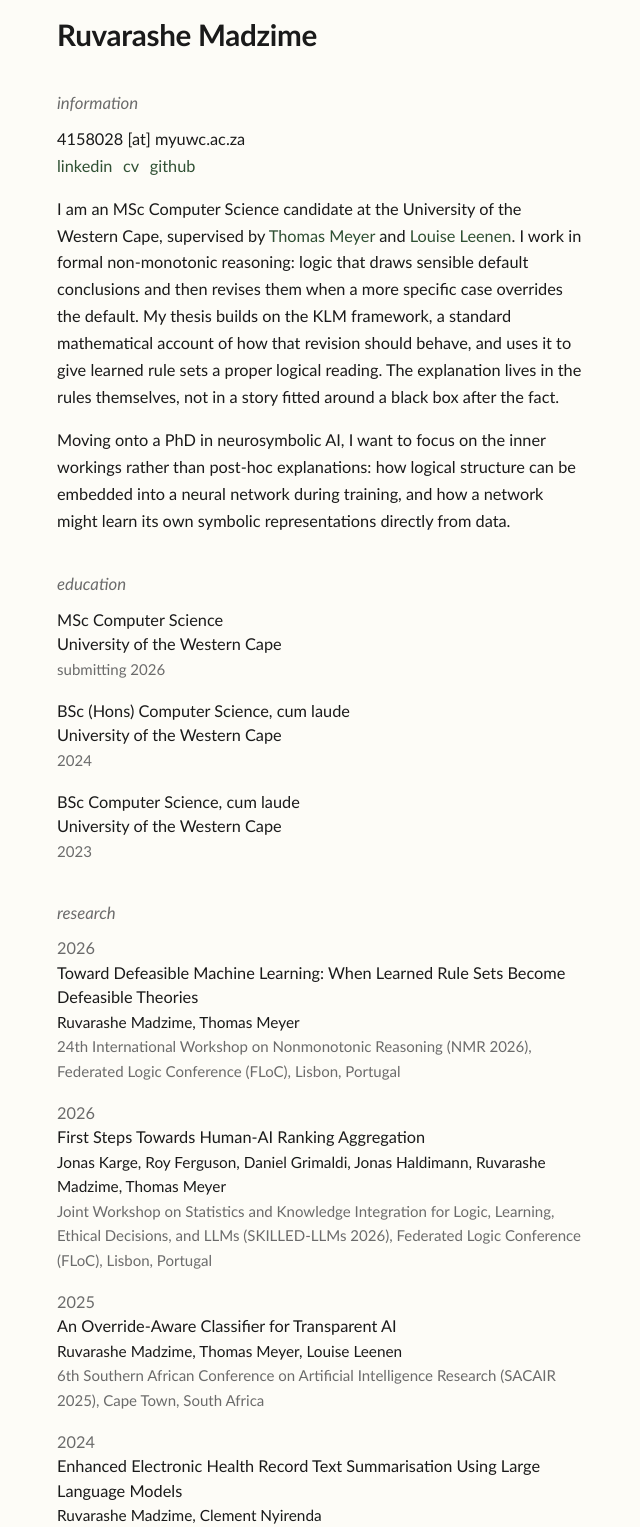
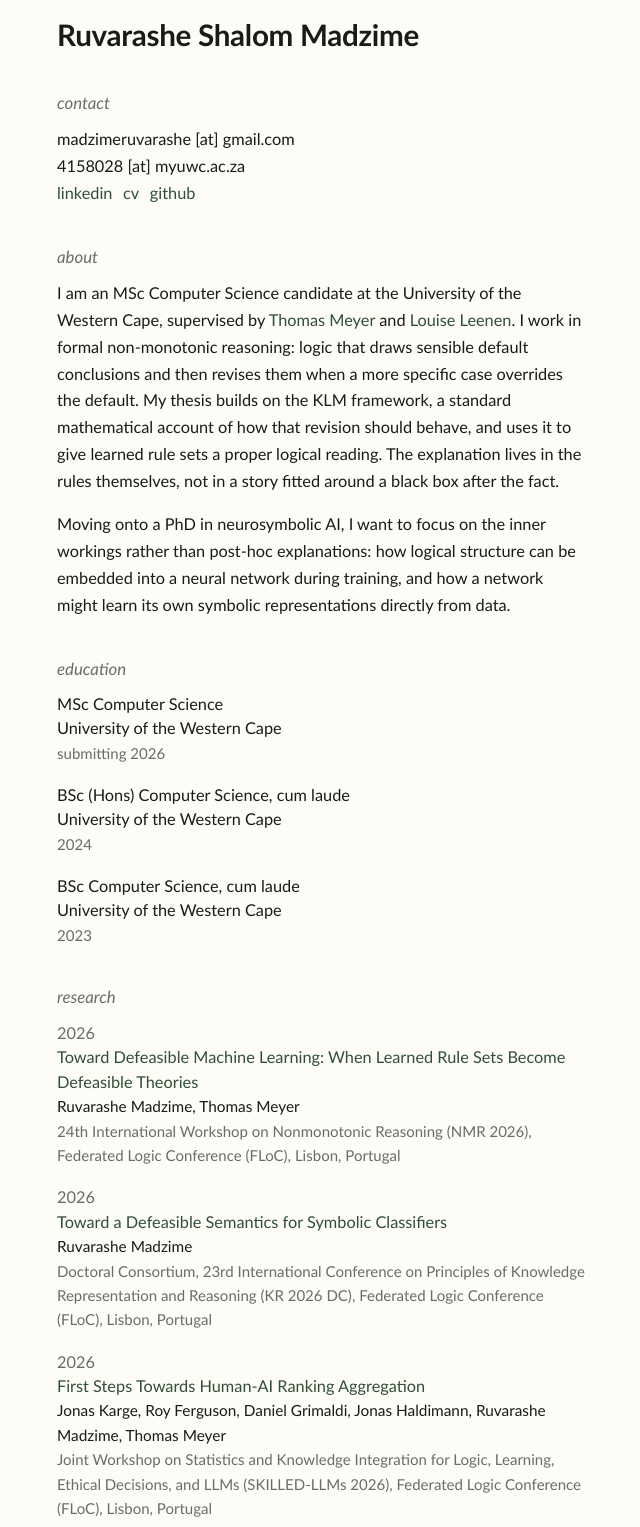
Before and after one commit to rue404NotFound/rue404NotFound.github.io, a plain HTML site: page index.html in a window 1280 px wide. Shown: the part 155-1682 px from the top of the page, without its empty margins (319-959 px from the left). Drawn offline with Linux system fonts and the light colour scheme.

Commit message:
Contact + about headers; clickable paper titles; add KR 2026 DC paper

```diff
--- a/index.html
+++ b/index.html
@@ -3,23 +3,25 @@
 <head>
 <meta charset="UTF-8">
 <meta name="viewport" content="width=device-width, initial-scale=1">
-<title>Ruvarashe Madzime</title>
-<meta name="description" content="Ruvarashe Madzime, MSc Computer Science candidate at the University of the Western Cape. Machine learning and formal reasoning.">
+<title>Ruvarashe Shalom Madzime</title>
+<meta name="description" content="Ruvarashe Shalom Madzime, MSc Computer Science candidate at the University of the Western Cape. Machine learning and formal reasoning.">
 <link rel="stylesheet" href="style.css">
 </head>
 <body>
 <main>
-  <img class="portrait" src="assets/portrait.jpg" alt="Ruvarashe Madzime">
-  <h1>Ruvarashe Madzime</h1>
+  <img class="portrait" src="assets/portrait.jpg" alt="Ruvarashe Shalom Madzime">
+  <h1>Ruvarashe Shalom Madzime</h1>
 
-  <h2>information</h2>
+  <h2>contact</h2>
   <p class="info">
+    madzimeruvarashe [at] gmail.com<br>
     4158028 [at] myuwc.ac.za<br>
     <a href="https://www.linkedin.com/in/ruvarashe-madzime">linkedin</a>
     <a href="assets/CV.pdf">cv</a>
     <a href="https://github.com/rue404NotFound">github</a>
   </p>
 
+  <h2>about</h2>
   <p>
     I am an MSc Computer Science candidate at the University of the Western Cape, supervised by <a href="https://tommiemeyer.org.za/">Thomas Meyer</a> and <a href="https://cs.uwc.ac.za/prof-louise-leenen/">Louise Leenen</a>. I work in formal non-monotonic reasoning: logic that draws sensible default conclusions and then revises them when a more specific case overrides the default. My thesis builds on the KLM framework, a standard mathematical account of how that revision should behave, and uses it to give learned rule sets a proper logical reading. The explanation lives in the rules themselves, not in a story fitted around a black box after the fact.
   </p>
@@ -37,10 +39,11 @@
 
   <h2>research</h2>
   <div class="pubs">
-    <p><span class="year">2026</span><br>Toward Defeasible Machine Learning: When Learned Rule Sets Become Defeasible Theories<br><span class="authors">Ruvarashe Madzime, Thomas Meyer</span><br><span class="dim">24th International Workshop on Nonmonotonic Reasoning (NMR 2026), Federated Logic Conference (FLoC), Lisbon, Portugal</span></p>
-    <p><span class="year">2026</span><br>First Steps Towards Human-AI Ranking Aggregation<br><span class="authors">Jonas Karge, Roy Ferguson, Daniel Grimaldi, Jonas Haldimann, Ruvarashe Madzime, Thomas Meyer</span><br><span class="dim">Joint Workshop on Statistics and Knowledge Integration for Logic, Learning, Ethical Decisions, and LLMs (SKILLED-LLMs 2026), Federated Logic Conference (FLoC), Lisbon, Portugal</span></p>
-    <p><span class="year">2025</span><br>An Override-Aware Classifier for Transparent AI<br><span class="authors">Ruvarashe Madzime, Thomas Meyer, Louise Leenen</span><br><span class="dim">6th Southern African Conference on Artificial Intelligence Research (SACAIR 2025), Cape Town, South Africa</span></p>
-    <p><span class="year">2024</span><br>Enhanced Electronic Health Record Text Summarisation Using Large Language Models<br><span class="authors">Ruvarashe Madzime, Clement Nyirenda</span><br><span class="dim">5th Southern African Conference on Artificial Intelligence Research (SACAIR 2024), Bloemfontein, South Africa</span></p>
+    <p><span class="year">2026</span><br><a href="assets/papers/nmr2026-defeasible-machine-learning.pdf">Toward Defeasible Machine Learning: When Learned Rule Sets Become Defeasible Theories</a><br><span class="authors">Ruvarashe Madzime, Thomas Meyer</span><br><span class="dim">24th International Workshop on Nonmonotonic Reasoning (NMR 2026), Federated Logic Conference (FLoC), Lisbon, Portugal</span></p>
+    <p><span class="year">2026</span><br><a href="https://ceur-ws.org/Vol-4218/paper3.pdf">Toward a Defeasible Semantics for Symbolic Classifiers</a><br><span class="authors">Ruvarashe Madzime</span><br><span class="dim">Doctoral Consortium, 23rd International Conference on Principles of Knowledge Representation and Reasoning (KR 2026 DC), Federated Logic Conference (FLoC), Lisbon, Portugal</span></p>
+    <p><span class="year">2026</span><br><a href="assets/papers/skilled-llms2026-ranking-aggregation.pdf">First Steps Towards Human-AI Ranking Aggregation</a><br><span class="authors">Jonas Karge, Roy Ferguson, Daniel Grimaldi, Jonas Haldimann, Ruvarashe Madzime, Thomas Meyer</span><br><span class="dim">Joint Workshop on Statistics and Knowledge Integration for Logic, Learning, Ethical Decisions, and LLMs (SKILLED-LLMs 2026), Federated Logic Conference (FLoC), Lisbon, Portugal</span></p>
+    <p><span class="year">2025</span><br><a href="assets/papers/sacair2025-override-aware-classifier.pdf">An Override-Aware Classifier for Transparent AI</a><br><span class="authors">Ruvarashe Madzime, Thomas Meyer, Louise Leenen</span><br><span class="dim">6th Southern African Conference on Artificial Intelligence Research (SACAIR 2025), Cape Town, South Africa</span></p>
+    <p><span class="year">2024</span><br><a href="assets/papers/sacair2024-ehr-summarisation.pdf">Enhanced Electronic Health Record Text Summarisation Using Large Language Models</a><br><span class="authors">Ruvarashe Madzime, Clement Nyirenda</span><br><span class="dim">5th Southern African Conference on Artificial Intelligence Research (SACAIR 2024), Bloemfontein, South Africa</span></p>
   </div>
 </main>
 </body>
```
Also changed, not shown: 2 other files.
